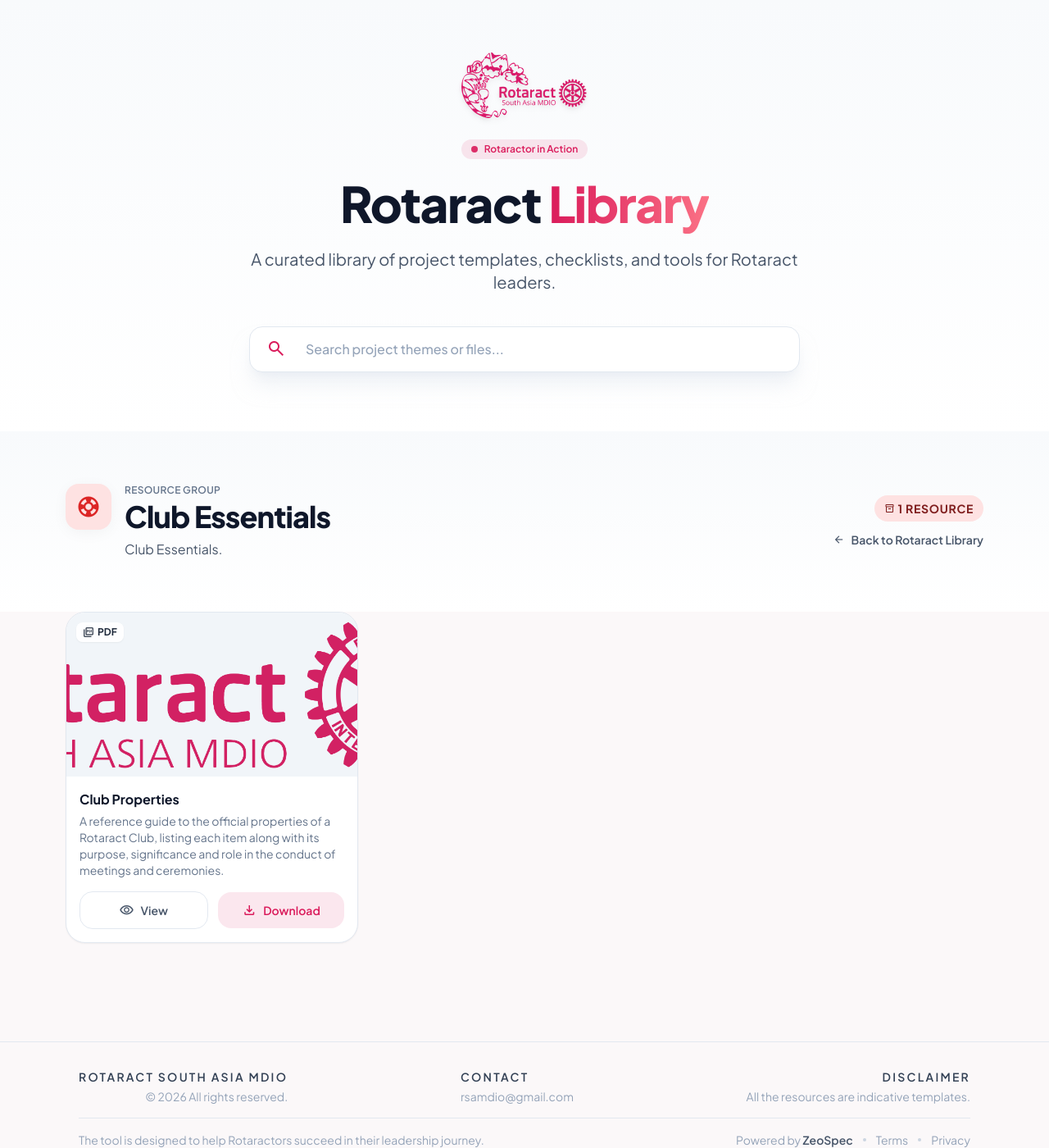
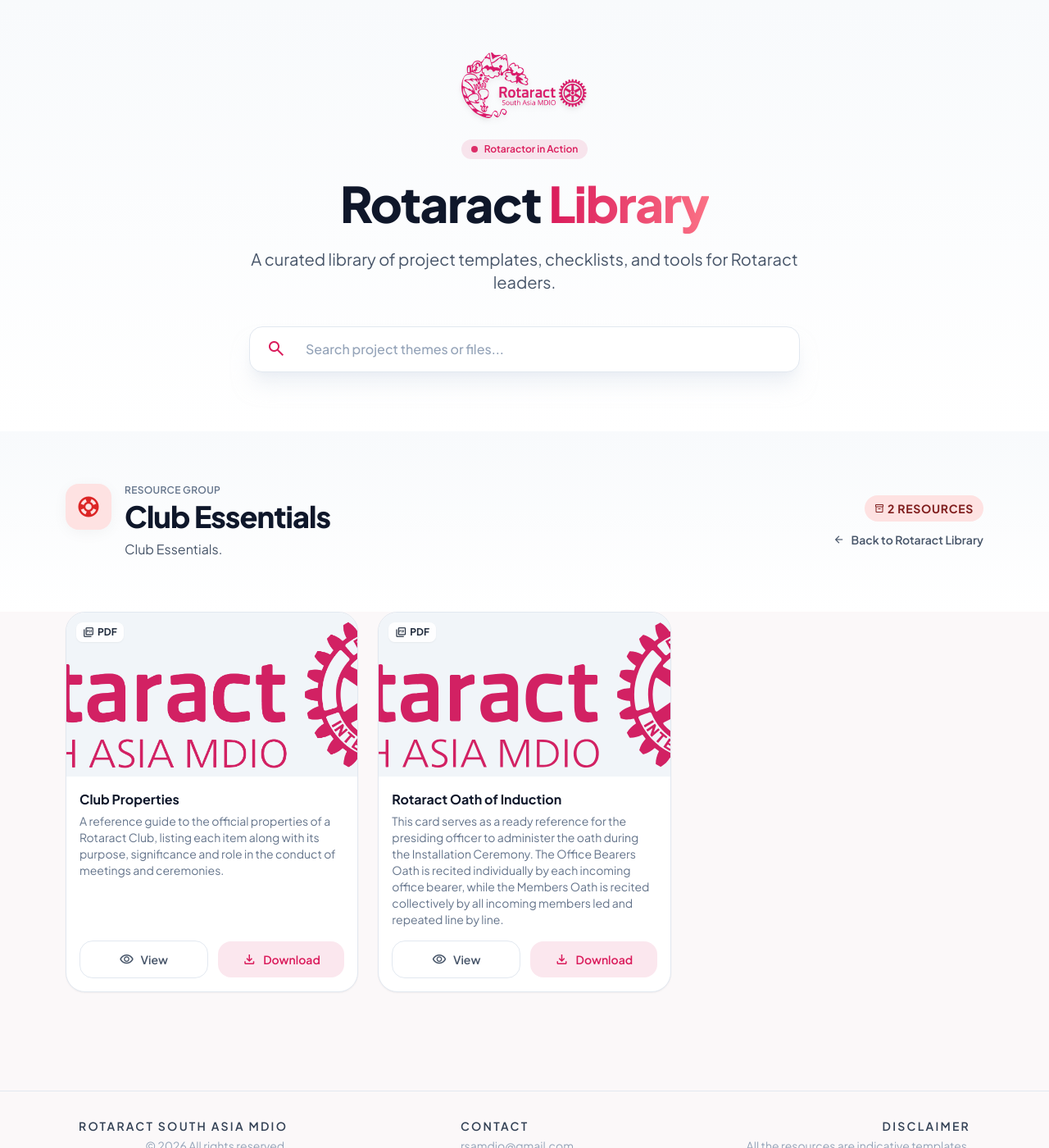
Before and after one commit to rsamdio/RSALibrary, a Jekyll site: the page built from _resources/3-club-essentials.md, in a window 1280 px wide and 1400 px high. Shown: the whole window at 82% size. Built offline with Jekyll 4.4.1, drawn with Linux system fonts in a browser that asks for light colours.

Commit message:
Update Resource Group “3-club-essentials”

```diff
--- a/_resources/3-club-essentials.md
+++ b/_resources/3-club-essentials.md
@@ -14,4 +14,15 @@
     preview_image_url: /resources/RSAMDIO_RotaractLogo_rsamdio.png
     view_url: /resources/club_properties.pdf
     download_url: /resources/club_properties.pdf
+  - type_icon: picture_as_pdf
+    name: Rotaract Oath of Induction
+    description: This card serves as a ready reference for the presiding officer to
+      administer the oath during the Installation Ceremony. The Office Bearers
+      Oath is recited individually by each incoming office bearer, while the
+      Members Oath is recited collectively by all incoming members led and
+      repeated line by line.
+    type: PDF
+    preview_image_url: /resources/RSAMDIO_RotaractLogo_EN21.svg
+    view_url: /resources/oath-of-induction.pdf
+    download_url: /resources/oath-of-induction.pdf
 ---
```
Also changed, not shown: 1 other file.
